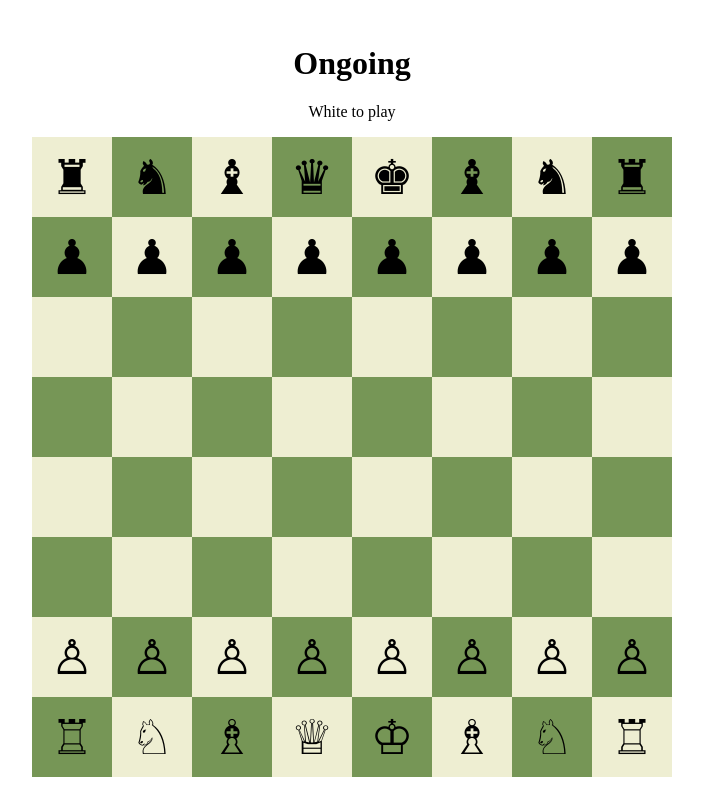
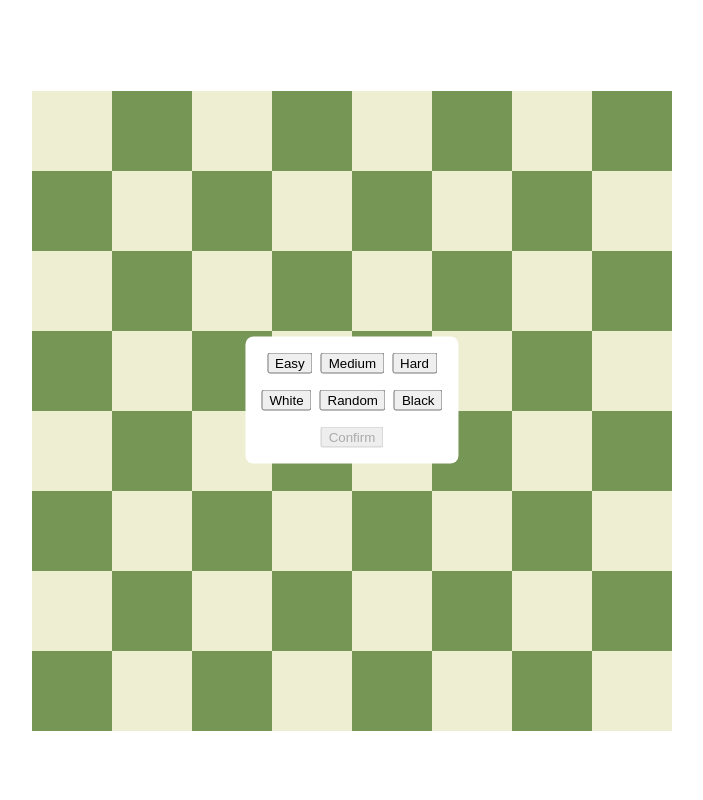
Before and after one commit to JrScPh/chess-engine, a Django app: page / in a window 1280 px wide. Shown: the whole page, without its empty margins (288-991 px from the left). Run offline with Django 5.2, Linux system fonts and the light colour scheme.

Commit message:
Add easy bot and side selection

```diff
--- a/chess_app/urls.py
+++ b/chess_app/urls.py
@@ -4,4 +4,5 @@ from . import views
 urlpatterns = [
     path('start-game/', views.start_game, name='start_game'),
     path('make-move/', views.make_move, name='make_move'),
+    path('bot-move-easy/', views.make_bot_move_easy, name='make_bot_move_easy'),
 ]
--- a/chess_app/views.py
+++ b/chess_app/views.py
@@ -5,6 +5,10 @@ from engine.game import Game
 from engine.move import Move
 from engine.constants import EMPTY
 import json
+import random
+from engine.constants import EMPTY, PAWN, KNIGHT, BISHOP, ROOK, QUEEN, GameStatus
+
+PIECE_VALUES = {PAWN: 1, KNIGHT: 3, BISHOP: 3, ROOK: 5, QUEEN: 9}
 
 def move_from_dict(move):
     return Move(move['from_sq'], move['to_sq'], move['flag'], move['captured'])
@@ -12,6 +16,34 @@ def move_from_dict(move):
 @ensure_csrf_cookie
 def index(request):
     return render(request, 'index.html')
+
+def _reconstruct_game(request):
+    if 'move_history' not in request.session:
+        return None, None
+    move_history = request.session['move_history']
+    game = Game()
+    for move_dict in move_history:
+        game.push(move_from_dict(move_dict))
+    return game, move_history
+
+
+def _finalize_and_respond(request, game, move_history, move):
+    game.push(move)
+    move_history.append({
+        'from_sq': move.from_sq, 'to_sq': move.to_sq,
+        'flag': move.flag, 'captured': move.captured
+    })
+    request.session['move_history'] = move_history
+
+    captures = [m['captured'] for m in move_history if m['captured'] != EMPTY]
+
+    return JsonResponse({
+        'board': game.board.squares,
+        'legal_moves': [{'from_sq': m.from_sq, 'to_sq': m.to_sq, 'flag': m.flag} for m in game.legal_moves],
+        'status': game.current_status.value,
+        'side': game.board.side,
+        'captures': captures,
+    })
 
 def start_game(request):
     game = Game()
@@ -27,35 +59,46 @@ def start_game(request):
     return JsonResponse(data)
 
 def make_move(request):
-    if 'move_history' not in request.session:
+    game, move_history = _reconstruct_game(request)
+    if game is None:
         return JsonResponse({'error': 'No active game'}, status=400)
 
-    game = Game()
-    for move in request.session['move_history']:
-        game.push(move_from_dict(move))
-
     incoming_data = json.loads(request.body)
-
     incoming = Move(incoming_data['from_sq'], incoming_data['to_sq'], incoming_data['flag'])
     matched_move = next((m for m in game.legal_moves if m == incoming), None)
 
     if matched_move is None:
-        return JsonResponse({'error':'Illegal move'}, status=400)
+        return JsonResponse({'error': 'Illegal move'}, status=400)
 
-    game.push(matched_move)
+    return _finalize_and_respond(request, game, move_history, matched_move)
 
-    move_history = request.session.get('move_history', [])
-    move_history.append({'from_sq': matched_move.from_sq, 'to_sq': matched_move.to_sq, 'flag': matched_move.flag, 'captured': matched_move.captured})
-    request.session['move_history'] = move_history
+def make_bot_move_easy(request):
+    game, move_history = _reconstruct_game(request)
+    if game is None:
+        return JsonResponse({'error': 'No active game'}, status=400)
 
-    captures = [move["captured"] for move in move_history if move["captured"] != EMPTY]
+    if game.current_status != GameStatus.ONGOING:
+        return JsonResponse({'error': 'Game has ended'}, status=400)
 
-    outgoing_data = {
-        'board' : game.board.squares,
-        'legal_moves' : [{'from_sq': move.from_sq, 'to_sq': move.to_sq, 'flag': move.flag} for move in game.legal_moves],
-        'status' : game.current_status.value,
-        'side' : game.board.side,
-        'captures' : captures,
-    }
+    move = choose_easy_bot_move(game)
+    return _finalize_and_respond(request, game, move_history, move)
 
-    return JsonResponse(outgoing_data)
+def choose_easy_bot_move(game):
+    # 1. Take mate-in-1 if available
+    for move in game.legal_moves:
+        game.push(move)
+        is_mate = game.current_status == GameStatus.CHECKMATE
+        game.pop()
+        if is_mate:
+            return move
+
+    # 2. Shuffle captures, roll each one's odds in turn
+    captures = [move for move in game.legal_moves if move.captured != EMPTY]
+    random.shuffle(captures)
+    for move in captures:
+        piece_value = PIECE_VALUES[abs(move.captured)]
+        if random.random() < piece_value / 10:
+            return move
+
+    # 3. Otherwise, pick uniformly at random
+    return random.choice(game.legal_moves)
--- a/frontend/static/board.js
+++ b/frontend/static/board.js
@@ -4,10 +4,14 @@ const pieceSymbols = {
     1: '♙', 2: '♘', 3: '♗', 4: '♖', 5: '♕', 6: '♔',
     '-1': '♟', '-2': '♞', '-3': '♝', '-4': '♜', '-5': '♛', '-6': '♚',
 };
+const difficultyButtons = ['easy', 'medium', 'hard'];
+const sideButtons = ['white', 'random', 'black'];
 let currentMoves = []
 let data = null;
 let pendingFromSq = null;
 let pendingToSq = null;
+let difficulty = null;
+let playerSide = null;
 
 function fileOf(index) {
     return index % 8;
@@ -94,6 +98,7 @@ function updateCaptures() {
         capturedWhite.appendChild(span);
     }
 }
+
 async function startGame() {
     const response = await fetch('/api/start-game/');
     data = await response.json();
@@ -125,6 +130,18 @@ function handlePromotion(flag) {
     makeMove({ from_sq: pendingFromSq, to_sq: pendingToSq, flag: flag });
     promotionDialog.classList.add('hidden');
 }
+function sleep(ms) {
+    return new Promise(resolve => setTimeout(resolve, ms));
+}
+function selectOption(selectedId, groupIds) {
+    for (const id of groupIds) {
+        document.getElementById(id).classList.remove('selected');
+    }
+    document.getElementById(selectedId).classList.add('selected');
+
+    document.getElementById('confirm').disabled = !(difficulty && playerSide);
+}
+
 async function makeMove(move) {
     const response = await fetch('/api/make-move/', {
         method: 'POST',
@@ -143,6 +160,33 @@ async function makeMove(move) {
     setBoard();
     updateCaptures();
     updateStatusMessage();
+    if (difficulty === "easy") {
+        makeBotMoveEasy()
+    }
+    if (difficulty === "medium") {
+        //makeBotMoveMedium()
+    }
+    if (difficulty === "hard") {
+        //makeBotMoveHard()
+    }
+
+}
+
+async function makeBotMoveEasy() {
+    const response = await fetch('/api/bot-move-easy/');
+    data = await response.json();
+
+    if (!response.ok) {
+        console.error(data.error);
+        return;
+    }
+
+    const delay = 1000 + Math.random() * 1000;
+    await sleep(delay);
+
+    setBoard();
+    updateStatusMessage();
+    updateCaptures();
 }
 
 for (let i = 7; i >= 0; i--) {
@@ -159,9 +203,60 @@ for (let i = 7; i >= 0; i--) {
         boardContainer.appendChild(square);
     }
 }
+
 document.getElementById('promo-queen').addEventListener('click', () => handlePromotion(6));
 document.getElementById('promo-rook').addEventListener('click', () => handlePromotion(7));
 document.getElementById('promo-bishop').addEventListener('click', () => handlePromotion(8));
 document.getElementById('promo-knight').addEventListener('click', () => handlePromotion(9));
 
-startGame();
+document.getElementById('easy').addEventListener('click', () => {
+    difficulty = 'easy';
+    selectOption('easy', difficultyButtons);
+});
+document.getElementById('medium').addEventListener('click', () => {
+    difficulty = 'medium';
+    selectOption('medium', difficultyButtons);
+});
+document.getElementById('hard').addEventListener('click', () => {
+    difficulty = 'hard';
+    selectOption('hard', difficultyButtons);
+});
+
+document.getElementById('white').addEventListener('click', () => {
+    playerSide = 'white';
+    selectOption('white', sideButtons);
+});
+document.getElementById('random').addEventListener('click', () => {
+    playerSide = 'random';
+    selectOption('random', sideButtons);
+});
+document.getElementById('black').addEventListener('click', () => {
+    playerSide = 'black';
+    selectOption('black', sideButtons);
+});
+document.getElementById('confirm').disabled = true;
+
+document.getElementById('confirm').addEventListener('click', async () => {
+    document.getElementById('game-setup').style.display = 'none';
+    if (playerSide === 'random') {
+        temp = Math.random()
+        playerSide = temp < 0.5 ? 'white' : 'black';
+    }
+
+    await startGame();
+
+    if (playerSide === 'black') {
+        document.getElementById('board').classList.add('flipped');
+        if (difficulty === 'easy') {
+            await makeBotMoveEasy();
+        }
+        if (difficulty === 'medium') {
+            //makeBotMoveMedium()
+        }
+        if (difficulty === 'hard') {
+            //makeBotMoveHard()
+        }
+    }
+
+
+});
--- a/frontend/static/styles.css
+++ b/frontend/static/styles.css
@@ -69,3 +69,34 @@ header {
     flex-direction: column;
     align-items: center;
 }
+
+#game-setup {
+    position: fixed;
+    top: 50%;
+    left: 50%;
+    transform: translate(-50%, -50%);
+    background-color: white;
+    padding: 1em;
+    border-radius: 8px;
+    display: flex;
+    flex-direction: column;
+    gap: 1em;
+    align-items: center;
+}
+
+.selected {
+    background-color: rgba(255, 255, 0, 0.4);
+}
+
+.setup-row {
+    display: flex;
+    gap: 0.5em;
+}
+
+.flipped {
+    transform: rotate(180deg);
+}
+
+.flipped .square {
+    transform: rotate(180deg);
+}
--- a/frontend/templates/index.html
+++ b/frontend/templates/index.html
@@ -18,8 +18,29 @@
     </header>
     <div id="game-area">
         <div id="captured-black"  class="captured"></div>
-        <div id="board"></div>
-            <div id="promotion-dialog" class="hidden">
+        <div id="board-wrapper">
+            <div id="board-with-ranks">
+                <div id="rank-labels" class="label-column"></div>
+                <div id="board"></div>
+            </div>
+            <div id="file-labels" class="label-row"></div>
+        </div>
+        <div id="game-setup">
+            <div class="setup-row">
+                <button id="easy">Easy</button>
+                <button id="medium">Medium</button>
+                <button id="hard">Hard</button>
+            </div>
+            <div class="setup-row">
+                <button id="white">White</button>
+                <button id="random">Random</button>
+                <button id="black">Black</button>
+            </div>
+            <div class="setup-row">
+                <button id="confirm">Confirm</button>
+            </div>
+        </div>
+        <div id="promotion-dialog" class="hidden">
             <button id="promo-queen">♕</button>
             <button id="promo-rook">♖</button>
             <button id="promo-bishop">♗</button>
```
